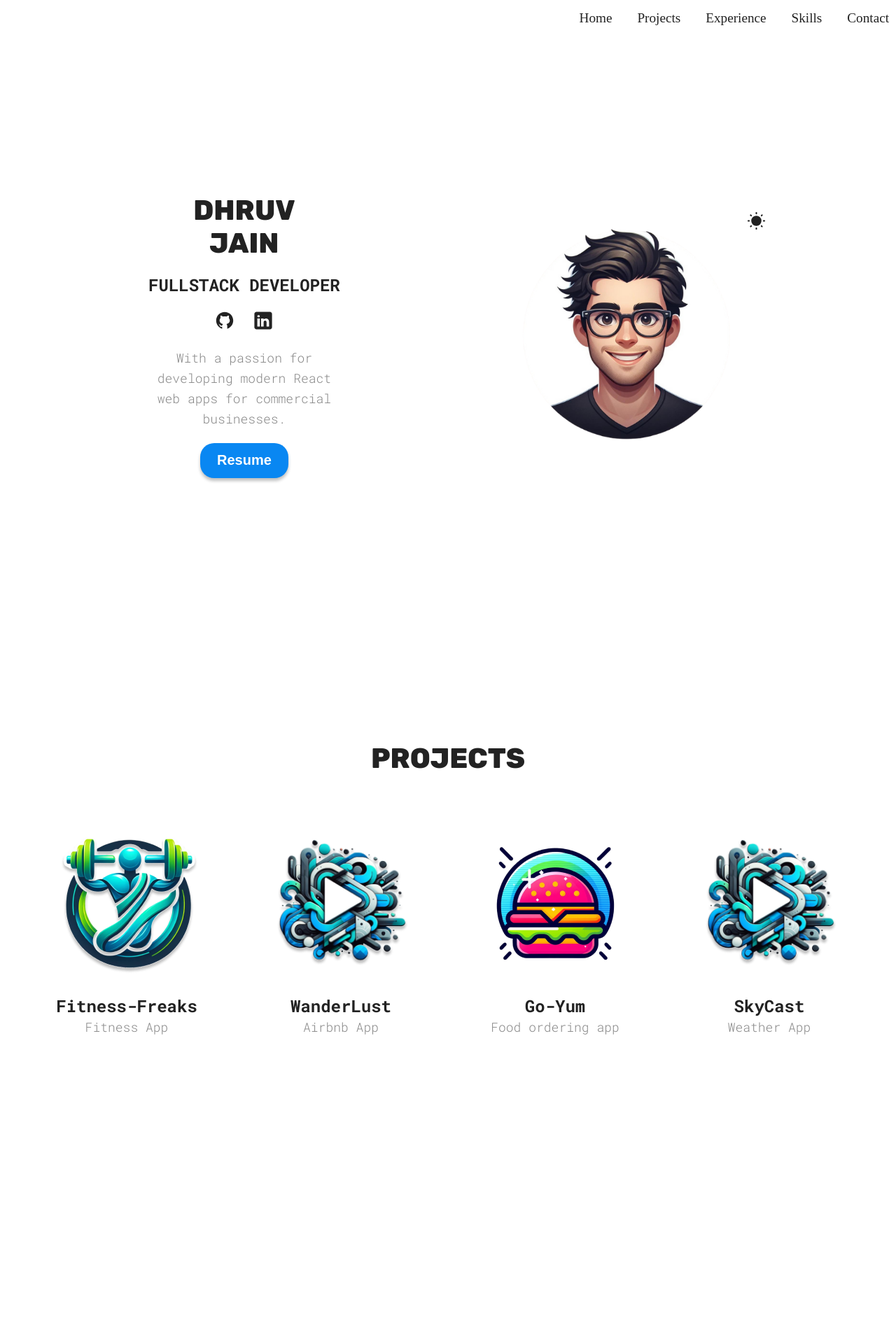
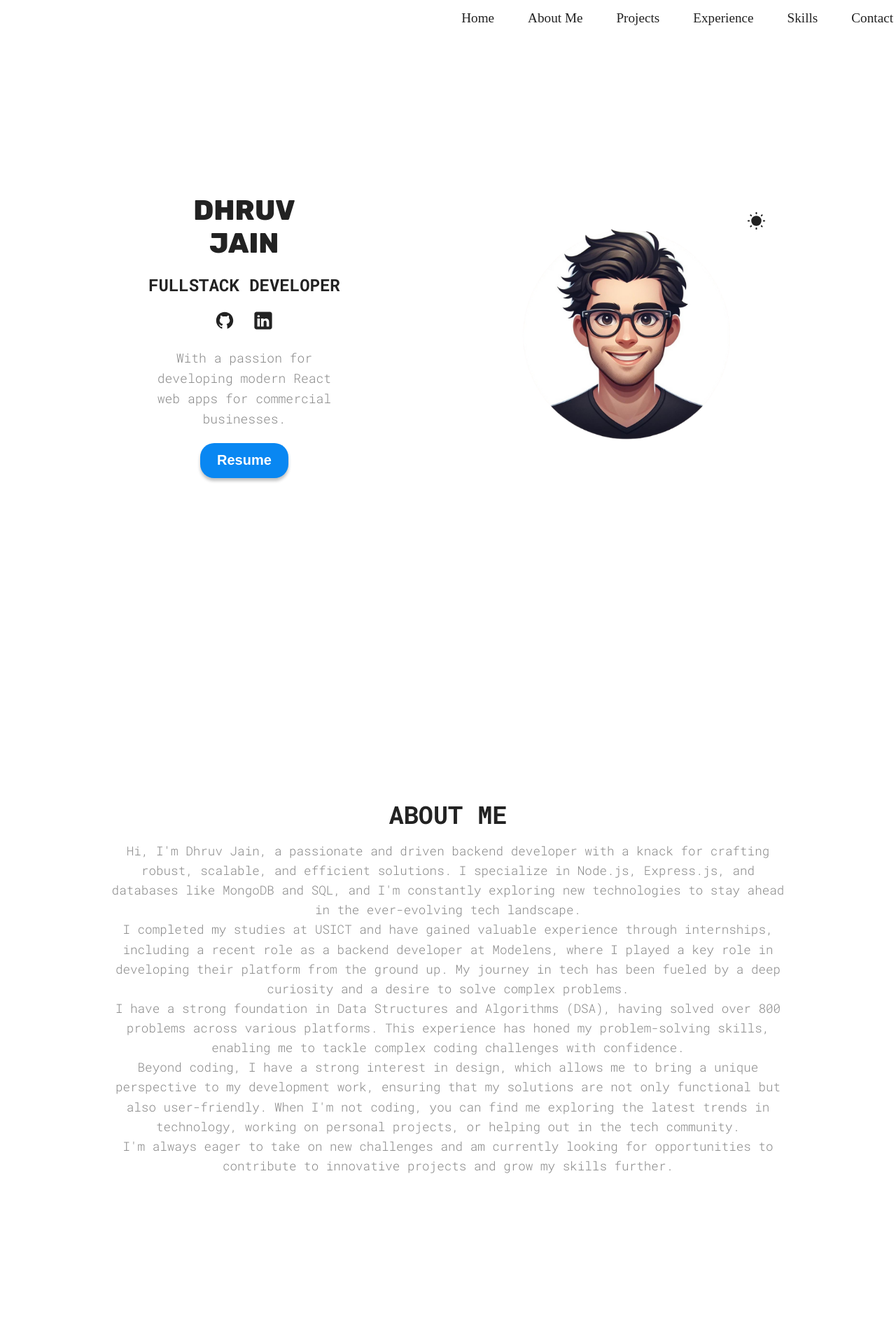
Before and after one commit to dhruvknowstocode/Portfolio, a React (Vite) app: page / in a window 1280 px wide. Shown: the top 1920 px of the page at 70% size. Built offline with nearby package versions, Linux system fonts and the light colour scheme.

Commit message:
fixed positioning

```diff
--- a/src/App.jsx
+++ b/src/App.jsx
@@ -6,12 +6,14 @@ import Hero from './sections/Hero/Hero'
 import Navbar from './sections/Navbar/Navbar'
 import Projects from './sections/Projects/Projects'
 import Skills from './sections/Skills/Skills'
+import About from './sections/About/About'
 
 function App() {
   return (
     <>
       <Navbar />
       <Hero />
+      <About />
       <Projects />
       <Experience />
       <Skills />
--- /dev/null
+++ b/src/sections/About/About.jsx
@@ -0,0 +1,34 @@
+import React from 'react';
+import styles from './AboutStyles.module.css'; // Assuming you have a CSS module for styling
+
+function AboutMe() {
+  return (
+    <section className={styles.aboutMe} id="about">
+      <h2 className={styles.sectionTitle}>About Me</h2>
+      <p>
+        Hi, I'm Dhruv Jain, a passionate and driven backend developer with a knack for crafting robust, scalable, and efficient solutions.
+        I specialize in Node.js, Express.js, and databases like MongoDB and SQL, and I'm constantly exploring new technologies to stay ahead
+        in the ever-evolving tech landscape.
+      </p>
+      <p>
+        I completed my studies at USICT and have gained valuable experience through internships, including a recent role as a backend developer
+        at Modelens, where I played a key role in developing their platform from the ground up. My journey in tech has been fueled by a deep
+        curiosity and a desire to solve complex problems.
+      </p>
+      <p>
+        I have a strong foundation in Data Structures and Algorithms (DSA), having solved over 800 problems across various platforms.
+        This experience has honed my problem-solving skills, enabling me to tackle complex coding challenges with confidence.
+      </p>
+      <p>
+        Beyond coding, I have a strong interest in design, which allows me to bring a unique perspective to my development work, ensuring that
+        my solutions are not only functional but also user-friendly. When I'm not coding, you can find me exploring the latest trends in technology,
+        working on personal projects, or helping out in the tech community.
+      </p>
+      <p>
+        I'm always eager to take on new challenges and am currently looking for opportunities to contribute to innovative projects and grow my skills further.
+      </p>
+    </section>
+  );
+}
+
+export default AboutMe;
--- /dev/null
+++ b/src/sections/About/AboutStyles.module.css
@@ -0,0 +1,58 @@
+.aboutMe {
+  height: auto; /* Allow height to adjust based on content */
+  padding: 20px;
+  text-align: center;
+  background-color: var(--background-color);
+  color: var(--text-color);
+  display: flex; /* Use flexbox to center content */
+  flex-direction: column;
+  justify-content: center; /* Center content vertically */
+  overflow: auto; /* Allow scrolling if content overflows */
+}
+
+.aboutMe h2 {
+  font-size: 2rem;
+  margin-bottom: 15px; /* Adjust margin to fit the content */
+}
+
+.aboutMe p {
+  font-size: 1rem;
+  line-height: 1.6;
+  max-width: 90%; /* Responsive width */
+  margin: 0 auto;
+  padding: 0 10px; /* Add padding for better readability */
+}
+
+/* Media Query for Tablets and Small Laptops */
+@media (min-width: 800px) {
+  .aboutMe {
+      height: auto; /* Allow height to adjust based on content */
+      padding: 30px;
+  }
+
+  .aboutMe h2 {
+      font-size: 2.2rem; /* Slightly larger font size */
+  }
+
+  .aboutMe p {
+      font-size: 1.1rem; /* Slightly larger font size */
+      max-width: 80%; /* Increase max-width */
+  }
+}
+
+/* Media Query for Desktops */
+@media (min-width: 1400px) {
+  .aboutMe {
+      height: auto; /* Allow height to adjust based on content */
+      padding: 40px;
+  }
+
+  .aboutMe h2 {
+      font-size: 2.5rem; /* Larger font size */
+  }
+
+  .aboutMe p {
+      font-size: 1.2rem; /* Larger font size */
+      max-width: 70%; /* Further increase max-width */
+  }
+}
--- a/src/sections/Navbar/Navbar.jsx
+++ b/src/sections/Navbar/Navbar.jsx
@@ -13,6 +13,7 @@ function Navbar() {
       <nav>
         <ul className={`${styles.navLinks} ${isMenuOpen ? styles.active : ''}`}>
           <li><a href="#hero" className={styles.link}>Home</a></li>
+          <li><a href="#about" className={styles.link}>About Me</a></li>
           <li><a href="#projects" className={styles.link}>Projects</a></li>
           <li><a href="#experience" className={styles.link}>Experience</a></li>
           <li><a href="#skills" className={styles.link}>Skills</a></li>
--- a/src/sections/Navbar/NavbarStyles.module.css
+++ b/src/sections/Navbar/NavbarStyles.module.css
@@ -7,8 +7,9 @@
   background-color: var(--background-color); /* Adapt to your theme */
   z-index: 1000;
   padding: 15px 20px;
+  padding-right: 20px; /* Adjust padding-right for spacing */
   display: flex;
-  justify-content: flex-end; /* Shift navbar items to the right */
+  justify-content: flex-end; /* Space out navbar items */
   align-items: center; /* Center items vertically */
 }
 
@@ -21,15 +22,13 @@
   transition: transform 0.3s ease, opacity 0.3s ease; /* Smooth transitions */
   position: absolute; /* Position absolutely */
   top: 100%; /* Position below the navbar */
-  right: 1rem; /* Align to the right side */
+  right: 0; /* Align to the right side */
   background-color: var(--background-color); /* Ensure background color matches */
-  width: 200px; /* Adjust width as needed */
+  width: 180px; /* Adjust width as needed */
   box-shadow: 0 4px 8px rgba(0,0,0,0.2); /* Add a shadow for better visibility */
-  transform: translateY(-100%); /* Hide offscreen */
+  transform: translateY(-100%); /* Hide offscreen initially */
   opacity: 0; /* Start hidden */
-  gap: 1rem;
   z-index: 1100; /* Ensure it’s above other content */
-  margin-right: 15rem; /* Increase margin to the right */
 }
 
 .navLinks.active {
@@ -43,7 +42,7 @@
   padding: 10px;
   font-size: 1.2rem;
   transition: color 0.3s ease, transform 0.3s ease;
-  margin: 0; /* Remove right margin */
+  margin: 0 14px; /* Add horizontal margin to create spacing between links */
 }
 
 .link:hover {
@@ -52,9 +51,11 @@
 }
 
 .menuToggle {
-  display: none;
+  display: block; /* Ensure icon is visible */
   cursor: pointer;
   z-index: 1200; /* Ensure it’s above the dropdown */
+  position: relative; /* Ensure proper positioning */
+  margin-right: 2rem;
 }
 
 .bar {
@@ -66,6 +67,7 @@
   transition: all 0.3s ease;
 }
 
+/* Media Query for Tablets and Small Laptops */
 @media (min-width: 520px) {
   .navLinks {
     flex-direction: row;
@@ -75,7 +77,8 @@
     box-shadow: none; /* Remove shadow */
     transform: none; /* Ensure it is visible */
     opacity: 1; /* Ensure it is visible */
-      margin-right: 20px; /* Increase margin to the right */
+    margin: 0; /* Reset margin */
+    right: auto; /* Ensure it aligns properly */
   }
 
   .menuToggle {
@@ -83,21 +86,23 @@
   }
 }
 
+/* Media Query for Mobile Devices */
 @media (max-width: 519px) {
   .navLinks {
     display: flex; /* Ensure display in flex mode */
     flex-direction: column;
     top: 60px; /* Position below the navbar */
     right: 0; /* Align to the right side */
+    width: 180px; /* Adjust width to make it compact */
     box-shadow: 0 4px 8px rgba(0,0,0,0.2); /* Add a shadow for better visibility */
-      margin-right: 15rem; /* Increase margin to the right */
+    margin: 0; /* Remove any extra margin */
   }
 
   .menuToggle {
     display: block;
     position: absolute; /* Position absolutely */
     top: 15px; /* Distance from the top */
-      right: 3rem; /* Distance from the right */
+    right: 20px; /* Distance from the right to align with the dropdown */
     z-index: 1200; /* Ensure it’s above the dropdown */
   }
 }
```
Lines whose indentation alone changed are shown as unchanged.
